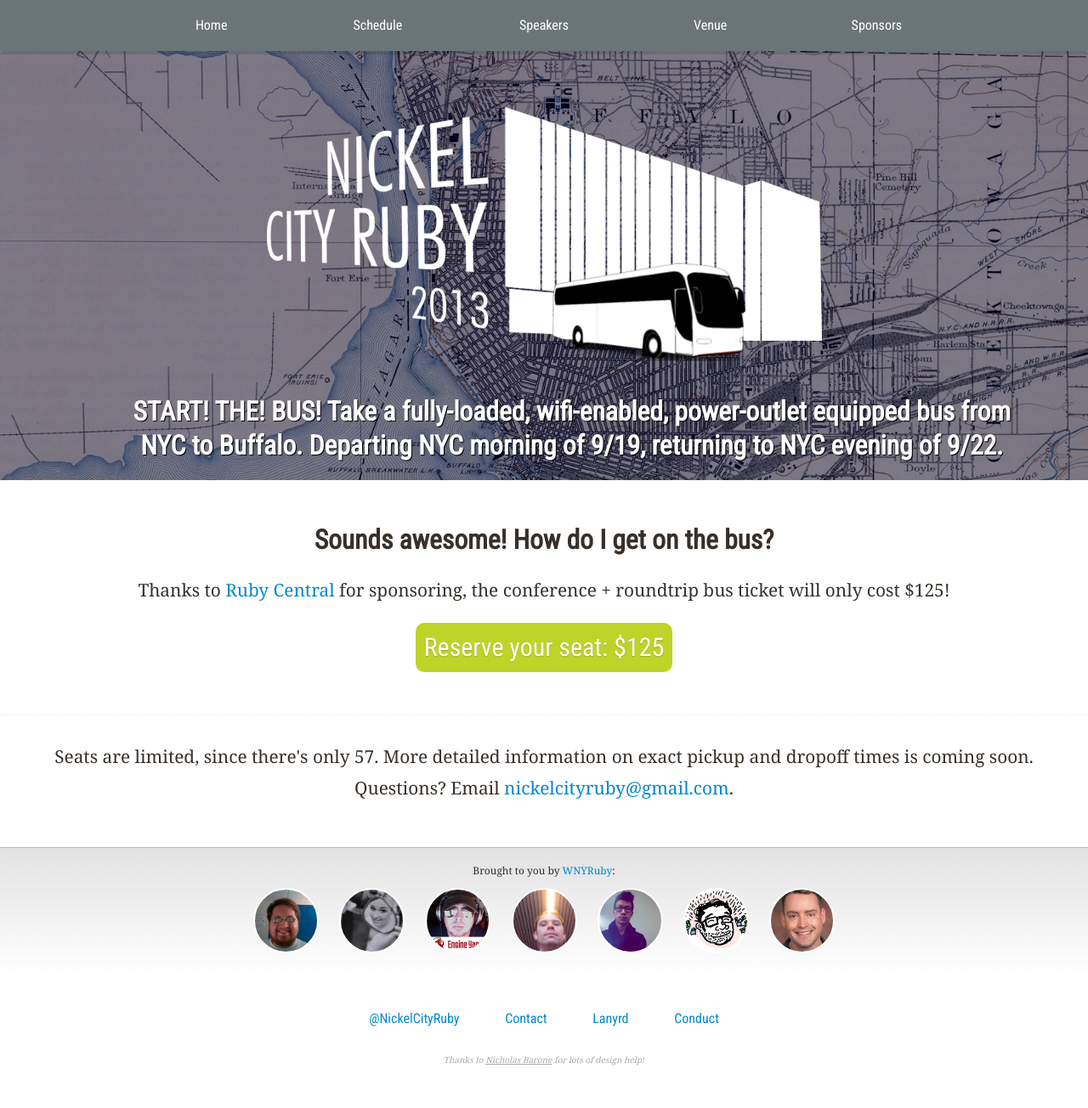
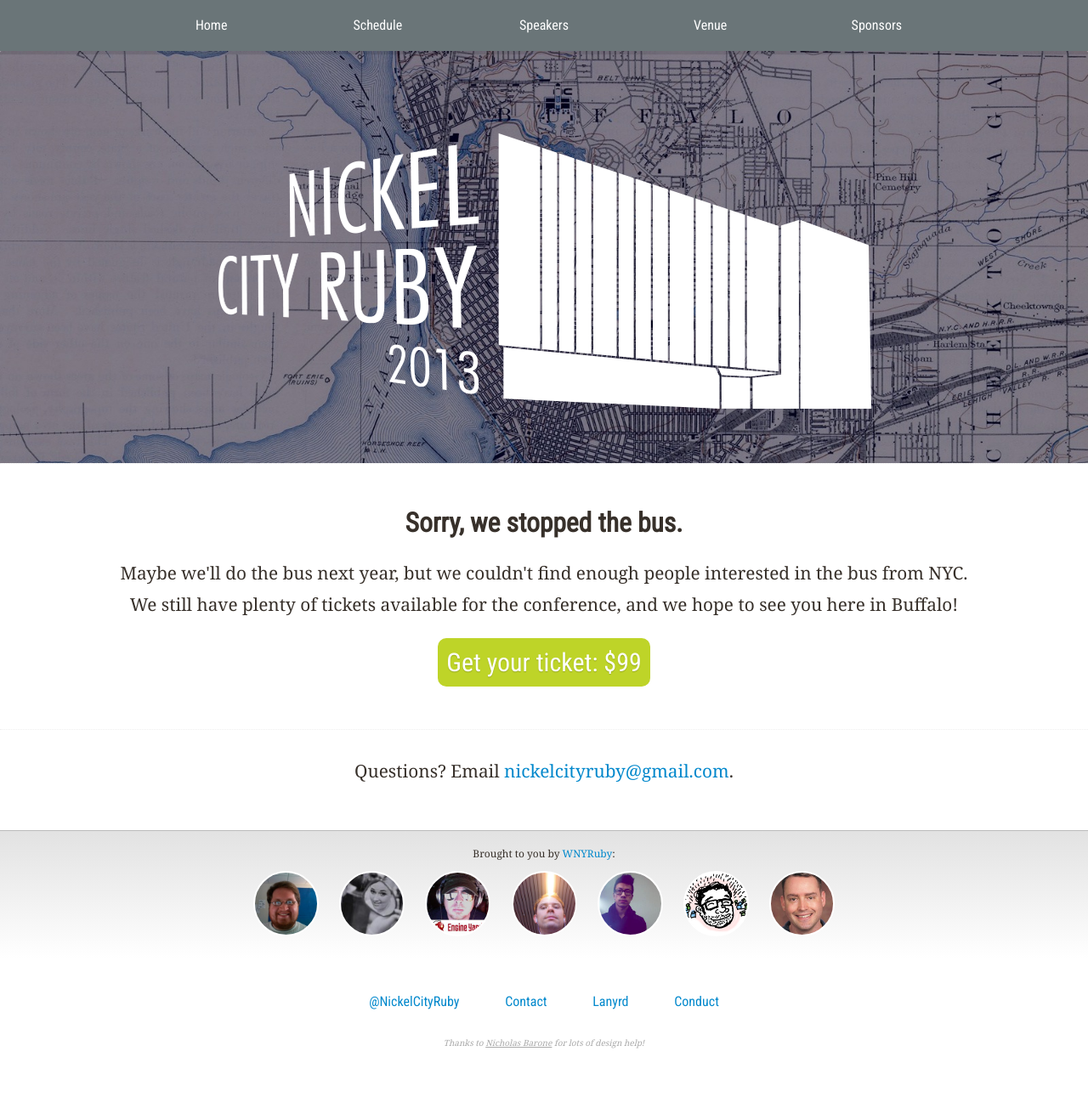
Before and after one commit to nysmakers/nysmakers.github.io, a Jekyll site: the page built from bus/index.html, in a window 1280 px wide. Shown: the whole page at 85% size. Built offline with Jekyll 4.4.1, drawn with Linux system fonts in a browser that asks for light colours; comment, search, counter and statistics services are not loaded.

Commit message:
Stop the :bus:

```diff
--- a/bus/index.html
+++ b/bus/index.html
@@ -14,27 +14,22 @@
 </nav>
 
 <section class="row-fluid" id="banner">
-  <h1 class="span8 offset2"><a href="/" title="Nickel City Ruby"><img src="/images/ncr-logo-bus.png" /></a></h1>
-
-  <h2 class="span10 offset1">
-
-    START! THE! BUS! Take a fully-loaded, wifi-enabled, power-outlet equipped bus from NYC to Buffalo. Departing NYC morning of 9/19, returning to NYC evening of 9/22.
-  </h2>
+  <h1 class="span8 offset2"><a href="/" title="Nickel City Ruby"><img src="/images/ncr-logo.png" /></a></h1>
 </section>
 
 <div id="contentContainer">
   <section class="row-fluid" id="register">
-    <h2 class="text-center">Sounds awesome! How do I get on the bus?</h2>
+    <h2 class="text-center">Sorry, we stopped the bus.</h2>
     <p class="text-center" style="clear:both;">
-      Thanks to <a href="http://rubycentral.org">Ruby Central</a> for sponsoring, the conference + roundtrip bus ticket will only cost $125!
+      Maybe we'll do the bus next year, but we couldn't find enough people interested in the bus from NYC.<br />We still have plenty of tickets available for the conference, and we hope to see you here in Buffalo!
     </p>
     <p class="text-center" style="clear:both;">
-      <a class="punch" href="https://tito.io/nickelcityruby/nickelcityruby-2013">Reserve your seat: $125</a>
+      <a class="punch" href="https://tito.io/nickelcityruby/nickelcityruby-2013">Get your ticket: $99</a>
     </p>
   </section>
   <section class="row-fluid">
     <p class="text-center" style="clear:both;">
-      Seats are limited, since there's only 57. More detailed information on exact pickup and dropoff times is coming soon.<br />Questions? Email <a href="mailto:nickelcityruby@gmail.com">nickelcityruby@gmail.com</a>.
+      Questions? Email <a href="mailto:nickelcityruby@gmail.com">nickelcityruby@gmail.com</a>.
     </p>
   </section>
 </div>
```
